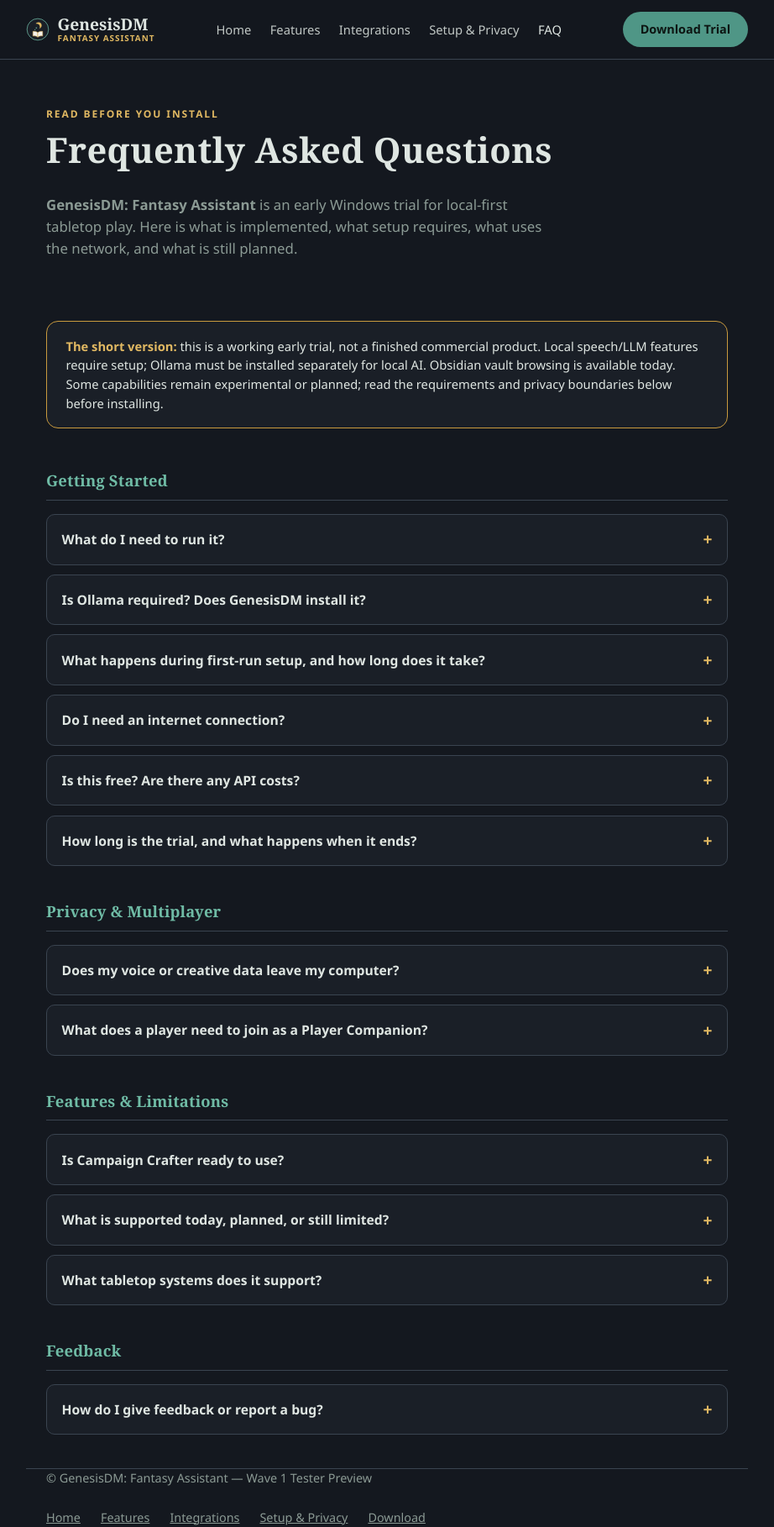
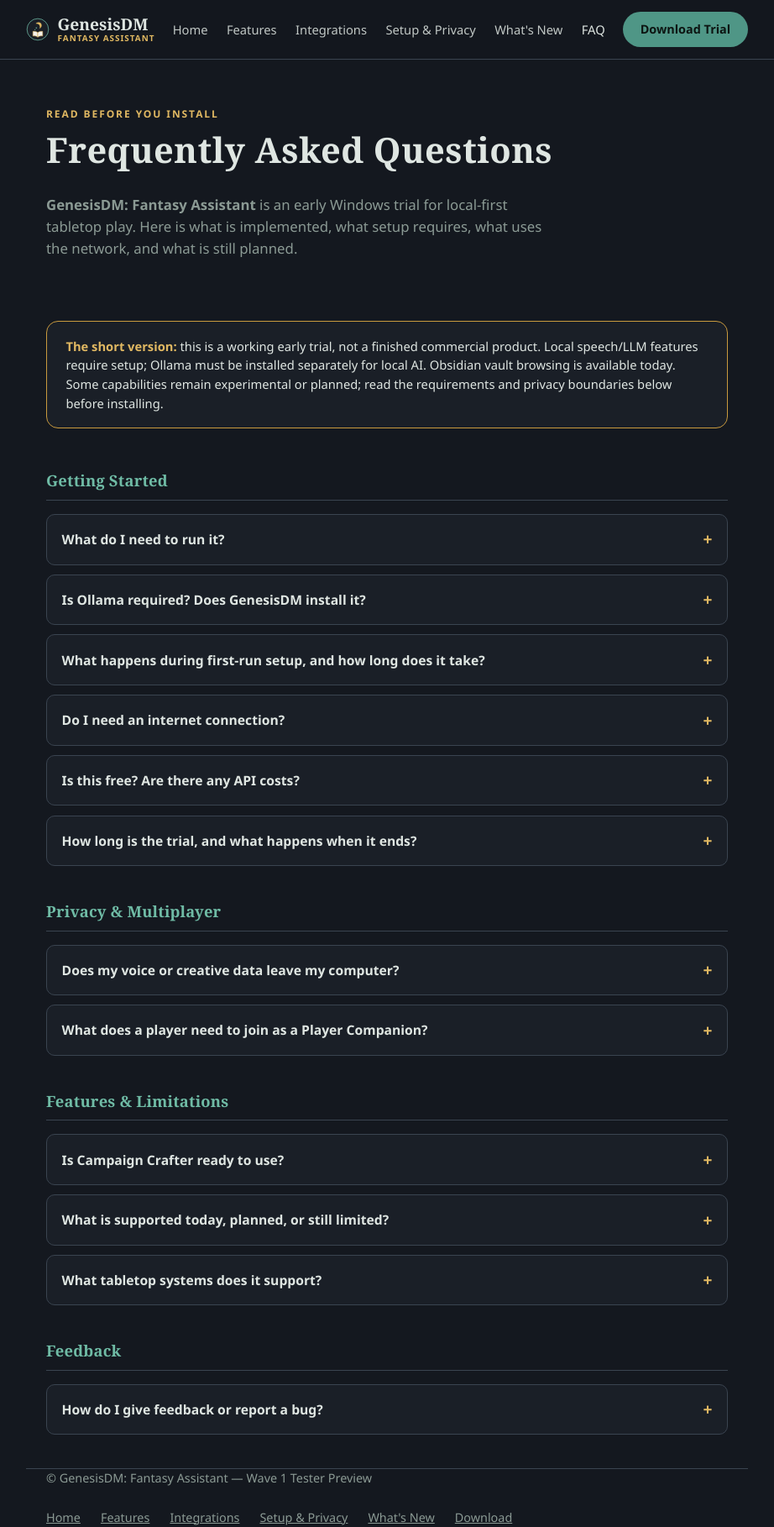
Before and after one commit to BlueDunda/genesisdm-website, a plain HTML site: page faq.html in a window 1280 px wide. Shown: the whole page at 84% size, without its empty margins (179-1101 px from the left). Drawn offline with Linux system fonts and the light colour scheme.

Commit message:
Link the What's New page from every page
whatsnew.html already existed but was only linked from the old index nav.
Adds it to the header nav and footer on all five pages, matching the copy in
the app repo.

```diff
--- a/faq.html
+++ b/faq.html
@@ -30,6 +30,7 @@
       <a href="features.html">Features</a>
       <a href="integrations.html">Integrations</a>
       <a href="setup-privacy.html">Setup &amp; Privacy</a>
+      <a href="whatsnew.html">What's New</a>
       <a href="faq.html" aria-current="page">FAQ</a>
     </nav>
     <a class="btn btn-primary" href="https://github.com/BlueDunda/genesisdm-releases/releases/latest">Download Trial</a>
@@ -170,6 +171,7 @@
       <a href="features.html">Features</a>
       <a href="integrations.html">Integrations</a>
       <a href="setup-privacy.html">Setup &amp; Privacy</a>
+      <a href="whatsnew.html">What's New</a>
       <a href="https://github.com/BlueDunda/genesisdm-releases/releases/latest">Download</a>
     </div>
   </div>
```
Also changed, not shown: features.html (+2 -0 lines), index.html (+2 -0 lines), integrations.html (+2 -0 lines), setup-privacy.html (+2 -0 lines).
